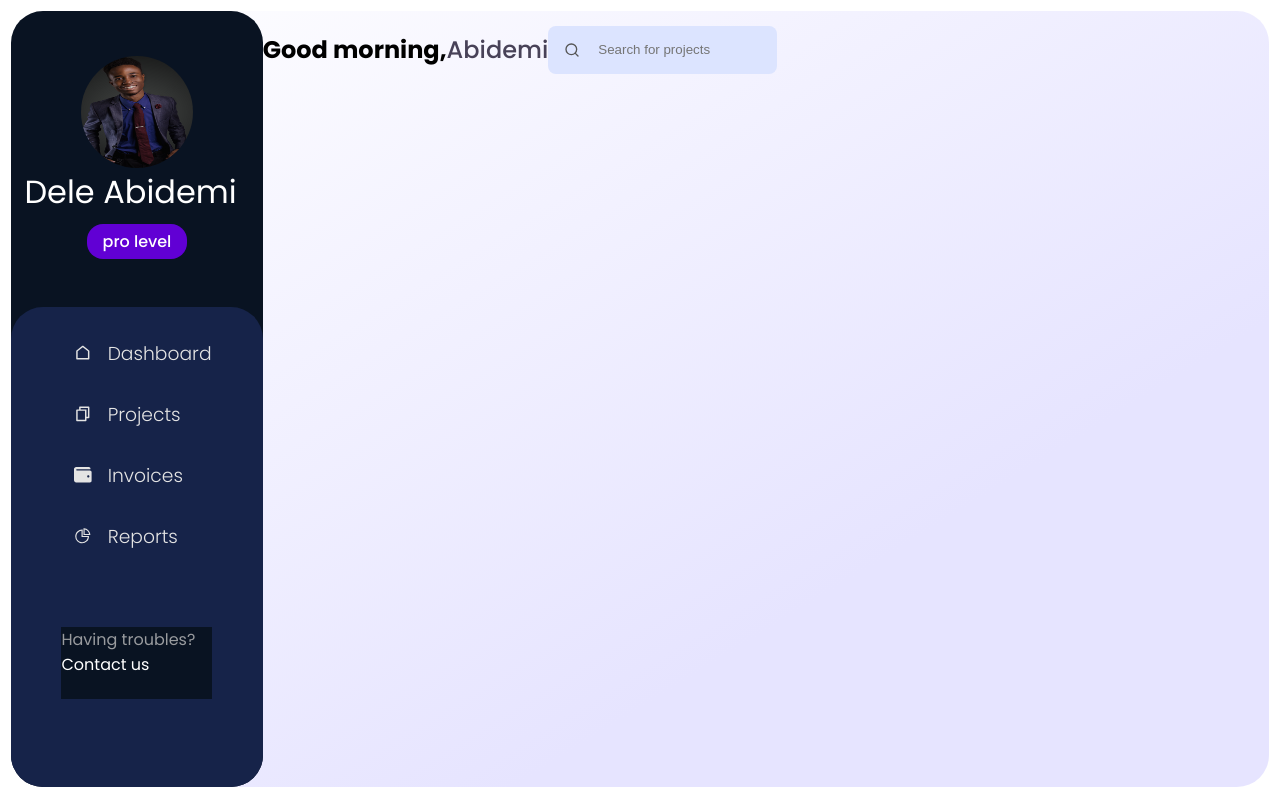
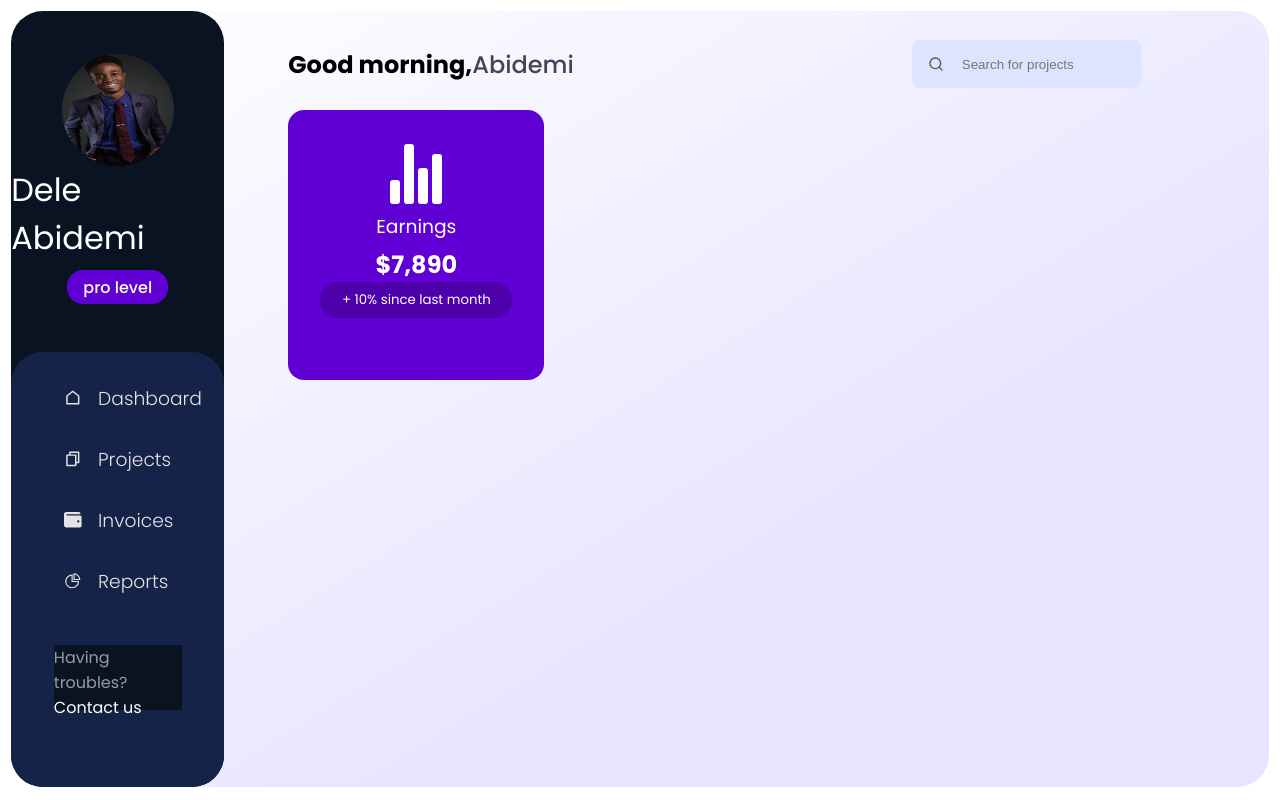
Before and after one commit to 42trustokerezi/react-dashboard, a React (Create React App) app: page / in a window 1280 px wide. Built offline with nearby package versions, Linux system fonts and the light colour scheme.

Commit message:
Earnings Card UI

```diff
--- /dev/null
+++ b/src/components/Earnings.jsx
@@ -0,0 +1,65 @@
+import React from 'react'
+import styled from "styled-components"
+import { IoStatsChart } from "react-icons/io5"
+import { themeColor, hoverEffect } from "../utils"
+
+function Earnings() {
+    return (
+        <EarningsCard>
+            <CardContent>
+                <Chart>
+                    <IoStatsChart />
+                </Chart>
+                <EarningsText>Earnings</EarningsText>
+                <Earning>$7,890</Earning>
+                <EarningsIncrease>+ 10% since last month</EarningsIncrease>
+            </CardContent>
+        </EarningsCard>
+    )
+}
+
+const EarningsCard = styled.div`
+    height: 100%;
+    width: 14rem;
+    background-color: ${themeColor};
+    padding: 1rem;
+    border-radius: 1rem;
+    color: white;
+    transition: 0.4s ease-in-out;
+    &:hover {
+        box-shadow: ${hoverEffect};
+    }
+`;
+
+const CardContent = styled.div`
+    margin: 1rem;
+`;
+
+const Chart = styled.div`
+    display: flex;
+    justify-content: center;
+    svg{
+        height: 4rem;
+        width: 4rem;
+    }
+`;
+
+const EarningsText = styled.h3`
+    text-align: center;
+    font-weight: normal;
+    padding: 0.4rem 0;
+`;
+
+const Earning = styled.h2`
+    text-align: center;
+`;
+
+const EarningsIncrease = styled.h5`
+    text-align: center;
+    font-weight: normal;
+    background-color: rgba(0, 0, 0, 0.2);
+    padding: 0.5rem;
+    border-radius: 3rem;
+`
+
+export default Earnings
--- a/src/components/MainContent.jsx
+++ b/src/components/MainContent.jsx
@@ -1,5 +1,6 @@
 import React from 'react'
 import styled from "styled-components"
+import Earnings from './Earnings';
 import Navbar from './Navbar';
 
 function MainContent() {
@@ -8,7 +9,9 @@
             <Navbar/>
             <SubContainer>
                 <SectionOne>
-                    <Columnone1></Columnone1>
+                    <Columnone1>
+                    <Earnings/>
+                    </Columnone1>
                     <ColumnTwo1></ColumnTwo1>
                 </SectionOne>
                 <SectionTwo>
@@ -20,17 +23,48 @@
     )
 }
 
-const Container = styled.div``;
-const SubContainer = styled.div``;
+const Container = styled.div`
+    width: 80%;
+    background: linear-gradient(to bottom right, white 0%right, #e6e4ff 70%);
+    border-bottom-right-radius: 2rem;
+    border-top-right-radius: 2rem;
+    margin: 1rem 8rem 1rem 4rem;
+`;
+const SubContainer = styled.div`
+    margin: 0.5rem 0;
+    height: 80%;
+    width: 100%;
+    display: flex;
+    flex-direction: column;
+    gap: 4rem;
+`;
 
 const TitleText = styled.h3`
     height: 20%;
 `;
-const SectionOne = styled.div``;
-const SectionTwo = styled.div``;
-const Columnone1 = styled.div``;
+const SectionOne = styled.div`
+    display: flex;
+    justify-content: space-between;
+    height: 40%;
+    gap: 2rem;
+    width: 100%;
+`;
+const SectionTwo = styled.div`
+    display: flex;
+    gap: 2rem;
+    height: 26vh;
+`;
+const Columnone1 = styled.div`
+    display: flex;
+    gap: 3rem;
+`;
 const ColumnOne2 = styled.div``;
-const ColumnTwo1 = styled.div``;
+const ColumnTwo1 = styled.div`
+    display: flex;
+    flex-direction: column;
+    height: 115%;
+    width: 100%;
+`;
 const ColumnTwo2 = styled.div``;
 
 export default MainContent
--- a/src/utils/index.js
+++ b/src/utils/index.js
@@ -1,2 +1,5 @@
 export const themeColor = "#6100d4";
 export const darkThemeColor = "#162349";
+export const hoverEffect = `rgba(0, 0, 0, 0.56) 0px 22px 70px 4px`;
+export const cardShadow = `rgba(0, 0, 0, 0.1) 0px 20px 25p -5px,
+                            rgba(0, 0, 0, 0.04) 0px 10px -5px`;
```
